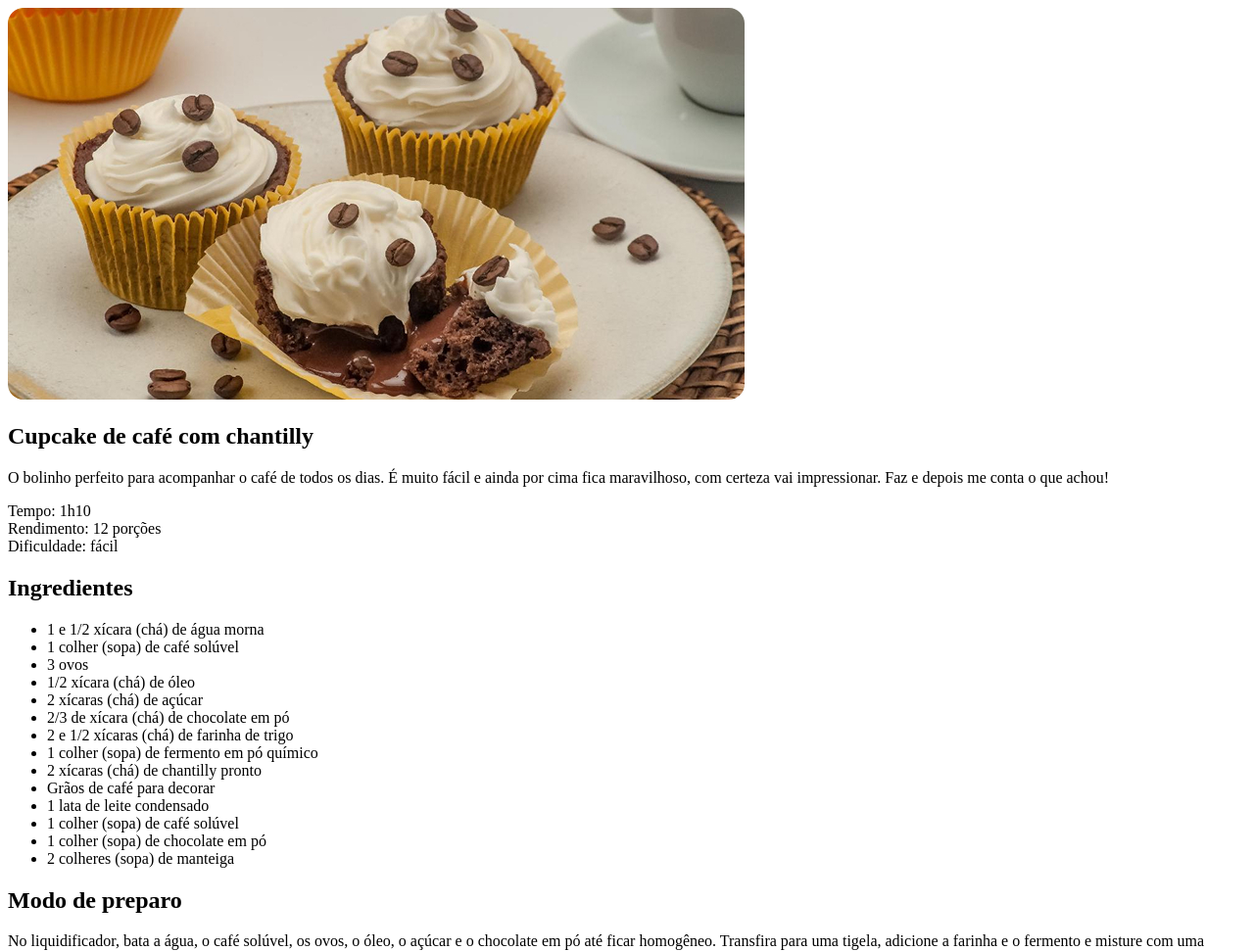
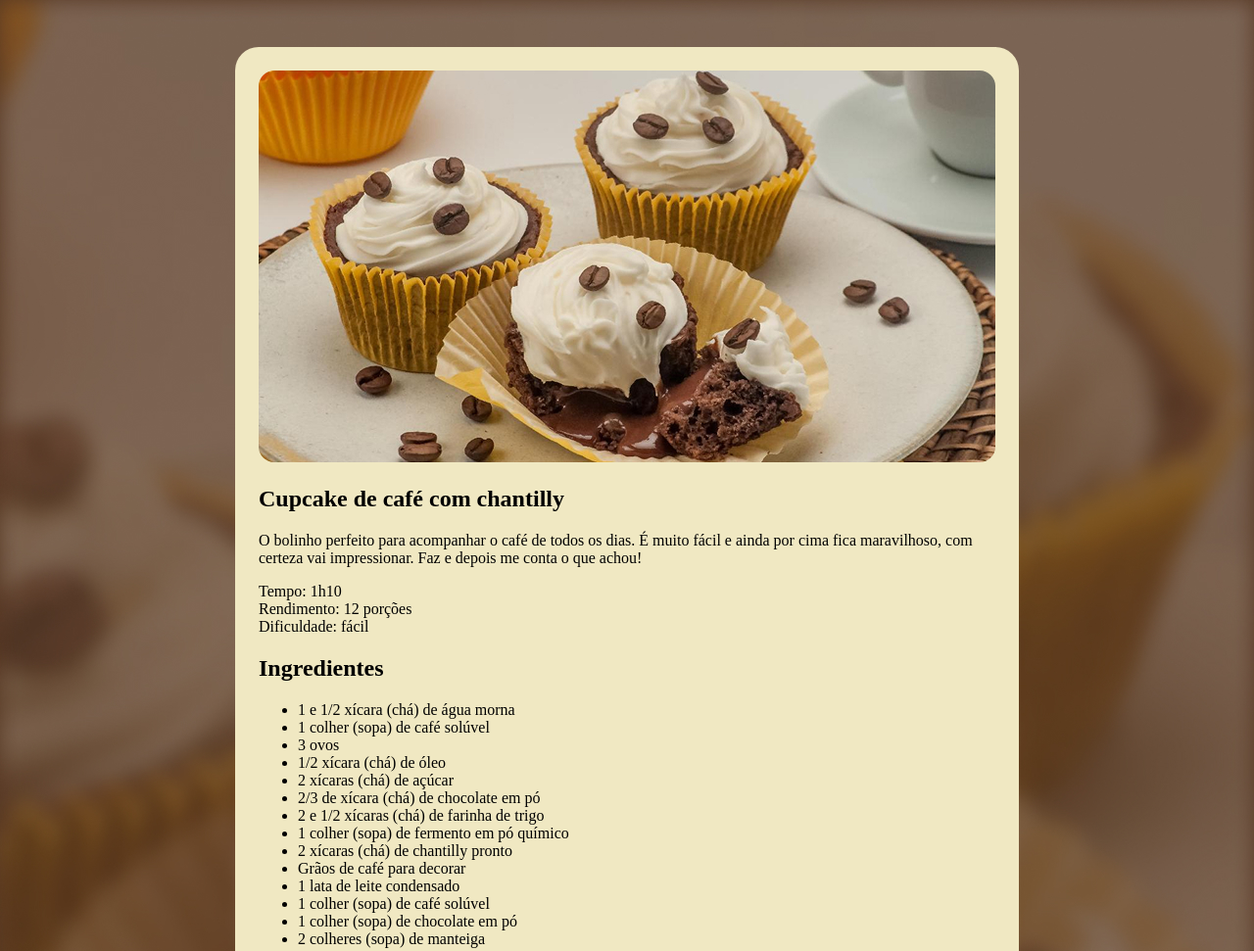
Before and after one commit to juliocesarneri/html, a plain HTML site: page projeto/index.html in a window 1280 px wide. Shown: the top 971 px of the page at 98% size. Drawn offline with Linux system fonts and the light colour scheme.

Commit message:
imagem de fundo; estilo; page

```diff
--- a/projeto/index.html
+++ b/projeto/index.html
@@ -9,8 +9,7 @@
 <body>
 
   <div id="page">
-    <img src="assets/main-image.jpg" alt="Imagem de um Cupcake com grãos de café e um chantilly.">
-  </div>
+    <img src="main-image.jpg" alt="Imagem de um Cupcake com grãos de café e um chantilly.">
   <main>
     <section id="about">
       <h1>Cupcake de café com chantilly</h1>
@@ -48,6 +47,7 @@
         Para a montagem, faça um furo no centro dos cupcakes e recheie com o brigadeiro de café reservado. Decore as superfícies dos cupcakes com o chantilly reservado, fazendo círculos. Decore com grãos de café e leve à geladeira até o momento de servir.</p>
     </section>
   </main>
+</div>
   <footer>
 
   </footer>
--- a/projeto/style.css
+++ b/projeto/style.css
@@ -1,5 +1,15 @@
 body{
-  background-image: url();
+  background-image: url(bg.jpg);
+  background-size: cover;
+}
+
+#page{
+  box-sizing: border-box;
+  width: 800px;
+  padding: 24px;
+  background-color: #F0E8C2;
+  border-radius: 24px;
+  margin: 48px auto;
 }
 
 img{
```
Also changed, not shown: projeto/assets/bg.jpg (deleted), projeto/bg.jpg (added), projeto/main-image.jpg (renamed from projeto/assets/main-image.jpg).
